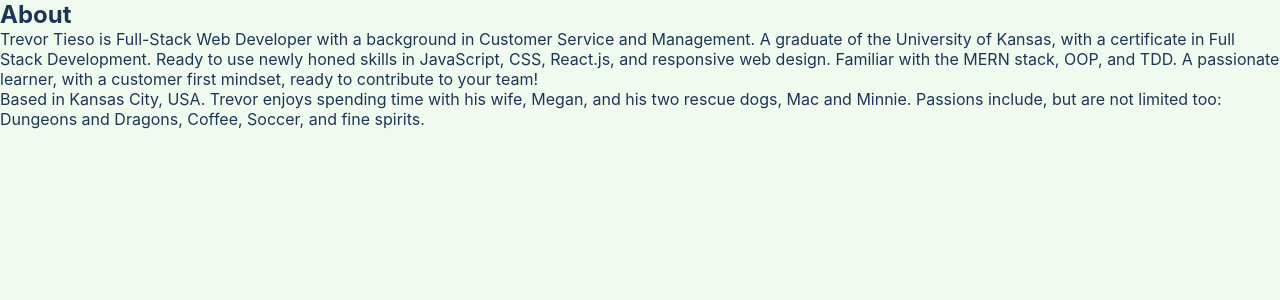
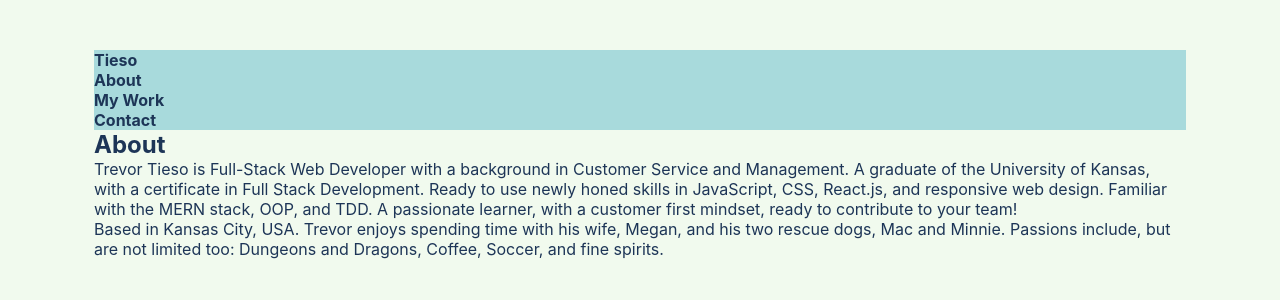
Before and after one commit to tj-tieso/portfolio, a React (Create React App) app: page / in a window 1280 px wide. Shown: the top 300 px of the page. Built offline with nearby package versions, Linux system fonts and the light colour scheme.

Commit message:
nav bar rendering

```diff
--- a/src/App.js
+++ b/src/App.js
@@ -1,9 +1,11 @@
 import "./App.css";
 import About from "./components/About";
+import Nav from "./components/Nav";
 
 function App() {
   return (
     <main>
+      <Nav></Nav>
       <About></About>
     </main>
   );
--- /dev/null
+++ b/src/components/Nav/index.js
@@ -0,0 +1,32 @@
+import React from "react";
+
+function Nav() {
+  return (
+    <header>
+      <a data-testid="link" href="/">
+        Tieso
+      </a>
+      <nav>
+        <ul>
+          <li>
+            <a data-testid="about" href="#about">
+              About
+            </a>
+          </li>
+          <li>
+            <a data-testid="my-work" href="#my-work">
+              My Work
+            </a>
+          </li>
+          <li>
+            <a data-testid="contact" href="#contact">
+              Contact
+            </a>
+          </li>
+        </ul>
+      </nav>
+    </header>
+  );
+}
+
+export default Nav;
--- a/src/index.css
+++ b/src/index.css
@@ -1,3 +1,9 @@
+main {
+  margin: 0 auto;
+  max-width: 90%;
+  padding: 50px 30px;
+}
+
 body {
   margin: 0;
   font-family: -apple-system, BlinkMacSystemFont, "Segoe UI", "Roboto", "Oxygen",
@@ -24,14 +30,21 @@ body {
   padding: 0;
 }
 
-code {
-  font-family: source-code-pro, Menlo, Monaco, Consolas, "Courier New",
-    monospace;
+header {
+  background-color: var(--secondary);
+  color: var(--accent-secondary);
 }
 
-header h1 a {
-  background-color: var(--secondary);
-  margin: 0;
+a {
+  color: var(--accent-secondary);
   text-decoration: none;
-  color: var(--accent-secondary);
+  font-weight: bold;
 }
+
+a:hover {
+  text-decoration: underline;
+}
+
+li {
+  list-style: none;
+}
```
